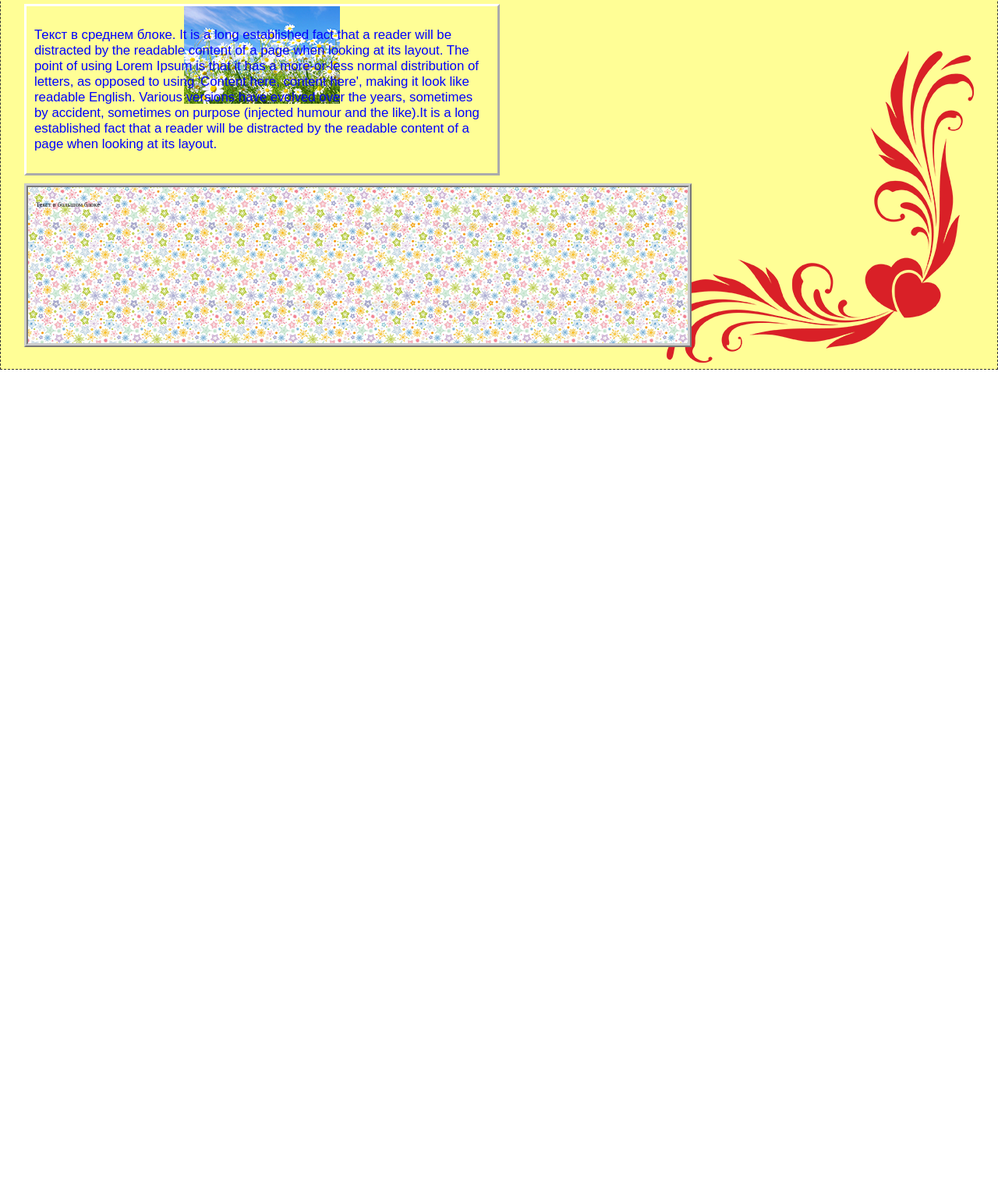
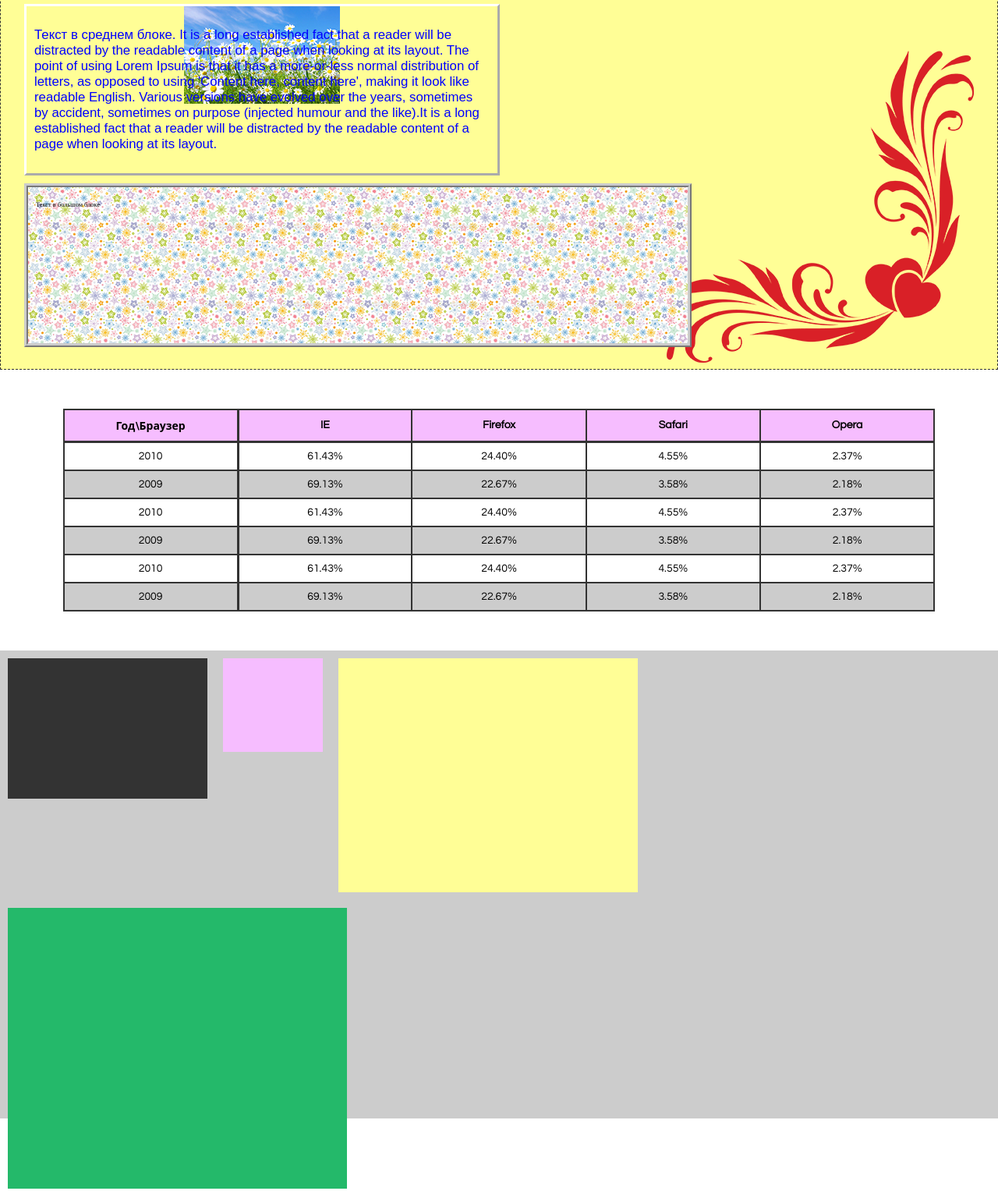
Before and after one commit to tanya-guseva/CSS, a plain HTML site: page divs.html in a window 1280 px wide. Shown: the part 300-1827 px from the top of the page at 78% size. Before the commit the page ends 800 px from the top, so only its background shows below. Drawn offline with Linux system fonts and the light colour scheme.

Commit message:
table
Signed-off-by: tanya-guseva <tanya.guseva.vt12@gmail.com>

```diff
--- a/css/style.css
+++ b/css/style.css
@@ -84,7 +84,6 @@ body {
 	font-family: "Times";
 	font-size: 1.2em;
 	color: red;
-	overflow: visible;
 }
 .midlle_block {
 	width: 50%;
@@ -119,3 +118,61 @@ body {
 .small_block p, .midlle_block p, .large_block p {
 	padding: 10px;
 }
+table {
+	margin: 50px auto;
+	border: 2px solid #333;
+	border-collapse: collapse;
+}
+table td {
+	width: 10%;
+	text-align: center;
+}
+tbody tr.nchet {
+	background: #fff;
+}
+tbody tr.chet {
+	background: #ccc;
+}
+table thead {
+	background: #f6bdff;
+}
+table .first {
+	border-right: 3px solid #333;
+}
+table tr.main {
+	border-bottom: 3px solid #333;
+}
+table td, table th {
+	padding: 10px;
+	border-collapse: collapse;
+	border: 2px solid #333;
+}
+.main_b {
+	max-width: 100%;
+	background: #ccc;
+	height: 600px;
+}
+.box1, .box2, .box3, .box4 {
+	float: left;
+	margin: 10px;
+}
+.box1 {
+	width: 20%;
+	height: 30%;
+	background: #333;
+}
+.box2 {
+	width: 10%;
+	height: 20%;
+	background: #f6bdff;
+}
+.box3 {
+	width: 30%;
+	height: 50%;
+	background: #fffe96;
+}
+.box4 {
+	width: 34%;
+	height: 60%;
+	background: #24b96a;
+}
--- a/divs.html
+++ b/divs.html
@@ -30,5 +30,73 @@
 			</div>
 		</div>
 	</div>
+	<table>
+		<thead>
+ 		<tr class="main">
+   			<th class="first">Год\Браузер</th>
+   			<th>IE</th>
+			 <th>Firefox</th>
+			 <th>Safari</th>
+			 <th>Opera</th>
+		</tr>
+		</thead>
+		<tbody>
+		<tr class="nchet">
+			 <td class="first">2010</td>
+			 <td>61.43%</td>
+			 <td>24.40%</td>
+			 <td>4.55%</td>
+			 <td>2.37%</td>
+		</tr>
+		<tr class="chet">
+			<td class="first">2009</td>
+			<td>69.13%</td>
+			<td>22.67%</td>
+			<td>3.58%</td>
+			<td>2.18%</td>
+		</tr>
+		<tr class="nchet">
+			 <td class="first">2010</td>
+			 <td>61.43%</td>
+			 <td>24.40%</td>
+			 <td>4.55%</td>
+			 <td>2.37%</td>
+		</tr>
+		<tr class="chet">
+			<td class="first">2009</td>
+			<td>69.13%</td>
+			<td>22.67%</td>
+			<td>3.58%</td>
+			<td>2.18%</td>
+		</tr>
+		<tr class="nchet">
+			 <td class="first">2010</td>
+			 <td>61.43%</td>
+			 <td>24.40%</td>
+			 <td>4.55%</td>
+			 <td>2.37%</td>
+		</tr>
+		<tr class="chet">
+			<td class="first">2009</td>
+			<td>69.13%</td>
+			<td>22.67%</td>
+			<td>3.58%</td>
+			<td>2.18%</td>
+		</tr>
+		</tbody>
+</table>
+		<div class="main_b">
+			<div class="box1"></div>
+			<div class="box2"></div>
+			<div class="box3"></div>
+			<div class="box4"></div>
+		</div>
+
 </body>
 </html>
+
+<!--
+table tr: first-child {}
+table tr: nth-child (even) {}
+after,befor
+сделать таблицу -->
```
